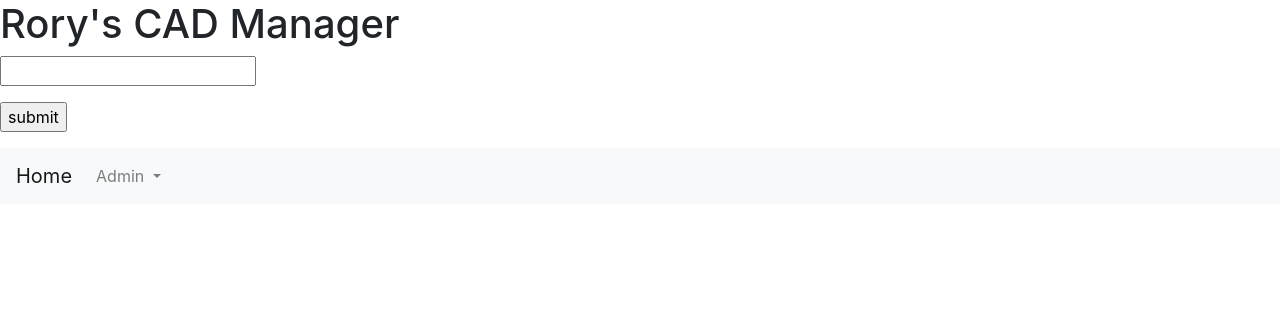
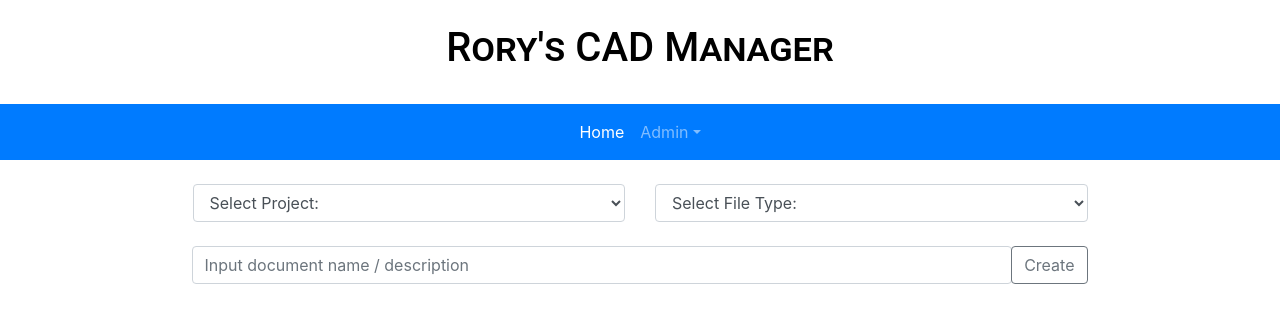
Before and after one commit to rorypearson26/DocumentManager, a Flask app: page / in a window 1280 px wide. Shown: the top 323 px of the page. Run offline with Flask 2, Linux system fonts and the light colour scheme; data that the repository does not hold is empty; some libraries are stand-ins or nearby versions.

Commit message:
Project/doctypes dropdowns

```diff
--- a/app/document_app.py
+++ b/app/document_app.py
@@ -34,16 +34,17 @@ def home():
         user = request.form["nm"]
         return redirect(url_for("projects", test_content=user))
     else:
-        return render_template("index.html", content="This is the homepage")
-@app.route('/projects/<test_content>')
-def projects(test_content):
-    return render_template("projects.html", content=test_content)
+        return render_template("index.html", proj_vals=Project.query.all(),
+                               doc_type_vals=DocumentType.query.all(),
+                               content="This is the homepage")
+@app.route('/projects')
+def projects():
+    return render_template("projects.html")
 
 @app.route('/doctypes')
 def doc_types():
     return render_template("documenttypes.html", content="Here are the doc types")
 
-
 if __name__ == "__main__":
     db.create_all()
     app.run(debug=True)
--- /dev/null
+++ b/app/static/style.css
@@ -0,0 +1,9 @@
+body {
+  background-color: rgb(255, 255, 255);
+}
+
+h1 {
+  color: rgb(0, 0, 0);
+   font-variant: small-caps;
+   font-family: Roboto;
+}
--- a/app/templates/base.html
+++ b/app/templates/base.html
@@ -5,44 +5,30 @@
           href="https://stackpath.bootstrapcdn.com/bootstrap/4.3.1/css/bootstrap.min.css"
           integrity="sha384-ggOyR0iXCbMQv3Xipma34MD+dH/1fQ784/j6cY/iJTQUOhcWr7x9JvoRxT2MZw1T"
           crossorigin="anonymous">
+    <link rel="stylesheet" type="text/css" href="static/style.css">
     <meta charset="UTF-8">
-    <title>{% block title %}{% endblock %}</title>
+    <title>{% block title %}This is the title{% endblock %}</title>
     </head>
     <body>
-        <h1>Rory's CAD Manager</h1>
-        {% block content %}
-        {% endblock %}
-        <nav class="navbar navbar-expand-lg navbar-light bg-light">
-          <a class="navbar-brand" href="/">Home</a>
-          <button class="navbar-toggler"
-                  type="button"
-                  data-toggle="collapse"
-                  data-target="#navbarSupportedContent"
-                  aria-controls="navbarSupportedContent"
-                  aria-expanded="false"
-                  aria-label="Toggle navigation">
-            <span class="navbar-toggler-icon"></span>
-          </button>
+        <h1 class="text-center p-4">Rory's CAD Manager</h1>
 
-          <div class="collapse navbar-collapse" id="navbarSupportedContent">
-            <ul class="navbar-nav mr-auto">
-              <li class="nav-item dropdown">
-                <a class="nav-link dropdown-toggle"
-                   href="#" id="navbarDropdown"
-                   role="button"
-                   data-toggle="dropdown"
-                   aria-haspopup="true"
-                   aria-expanded="false">
-                  Admin
-                </a>
-                <div class="dropdown-menu" aria-labelledby="navbarDropdown">
-                  <a class="dropdown-item" href="/projects">Projects</a>
-                  <a class="dropdown-item" href="/doctypes">Document Types</a>
+<nav class="navbar navbar-expand-lg navbar-dark bg-primary">
+    <div class="navbar-collapse justify-content-center order-2" id="collapsingNavbar">
+        <ul class="navbar-nav">
+            <li class="nav-item active">
+                <a class="nav-link" href="/">Home</a>
+            </li>
+            <li class="nav-item dropdown">
+                <a class="nav-link dropdown-toggle" href="#" id="navbardrop" data-toggle="dropdown">Admin</a>
+                <div class="dropdown-menu">
+                    <a class="dropdown-item" href="projects">Projects</a>
+                    <a class="dropdown-item" href="doctypes">Document Types</a>
                 </div>
-              </li>
-            </ul>
-          </div>
-        </nav>
+            </li>
+
+        </ul>
+    </div>
+</nav>
         <script src="https://code.jquery.com/jquery-3.3.1.slim.min.js"
                 integrity="sha384-q8i/X+965DzO0rT7abK41JStQIAqVgRVzpbzo5smXKp4YfRvH+8abtTE1Pi6jizo"
                 crossorigin="anonymous">
@@ -56,5 +42,6 @@
                 crossorigin="anonymous">
         </script>
     </body>
-
+        {% block content %}
+        {% endblock %}
 </html>
--- a/app/templates/index.html
+++ b/app/templates/index.html
@@ -1,8 +1,36 @@
 {% extends "base.html"%}
 {% block title %}Home Page{% endblock %}
 {% block content %}
-<form action="#" method="post">
-    <p><input type="text" name="nm" /></p>
-    <p><input type="submit" value="submit" /></p>
-</form>
+<div class="container mt-4">
+  <div class="d-flex justify-content-center">
+    <div class="col col-md-4 col-lg-5">
+      <select class="form-control" id="proj_id">
+        <option selected disabled hidden>Select Project:</option>
+        {% for item in proj_vals %}
+          <option>{{item.name}}</option>
+        {% endfor %}
+      </select>
+    </div>
+    <div class="col col-md-4 col-lg-5">
+      <select class="form-control" id="doc_type_id">
+        <option selected disabled hidden>Select File Type:</option>
+        {% for item in doc_type_vals %}
+          <option>{{item.initials}}{{" | "}}{{item.description}}</option>
+        {% endfor %}
+      </select>
+    </div>
+  </div>
+</div>
+<div class="container mt-4">
+    <div class="d-flex justify-content-center">
+        <div class="col col-md-8 col-lg-10">
+          <div class="input-group-append">
+            <input type="text" class="form-control" placeholder="Input document name / description" aria-label="Recipient's username" aria-describedby="basic-addon2">
+            <div class="input-group-append">
+                <button class="btn btn-outline-secondary" type="button">Create</button>
+            </div>
+          </div>
+        </div>
+    </div>
+</div>
 {% endblock %}
```
